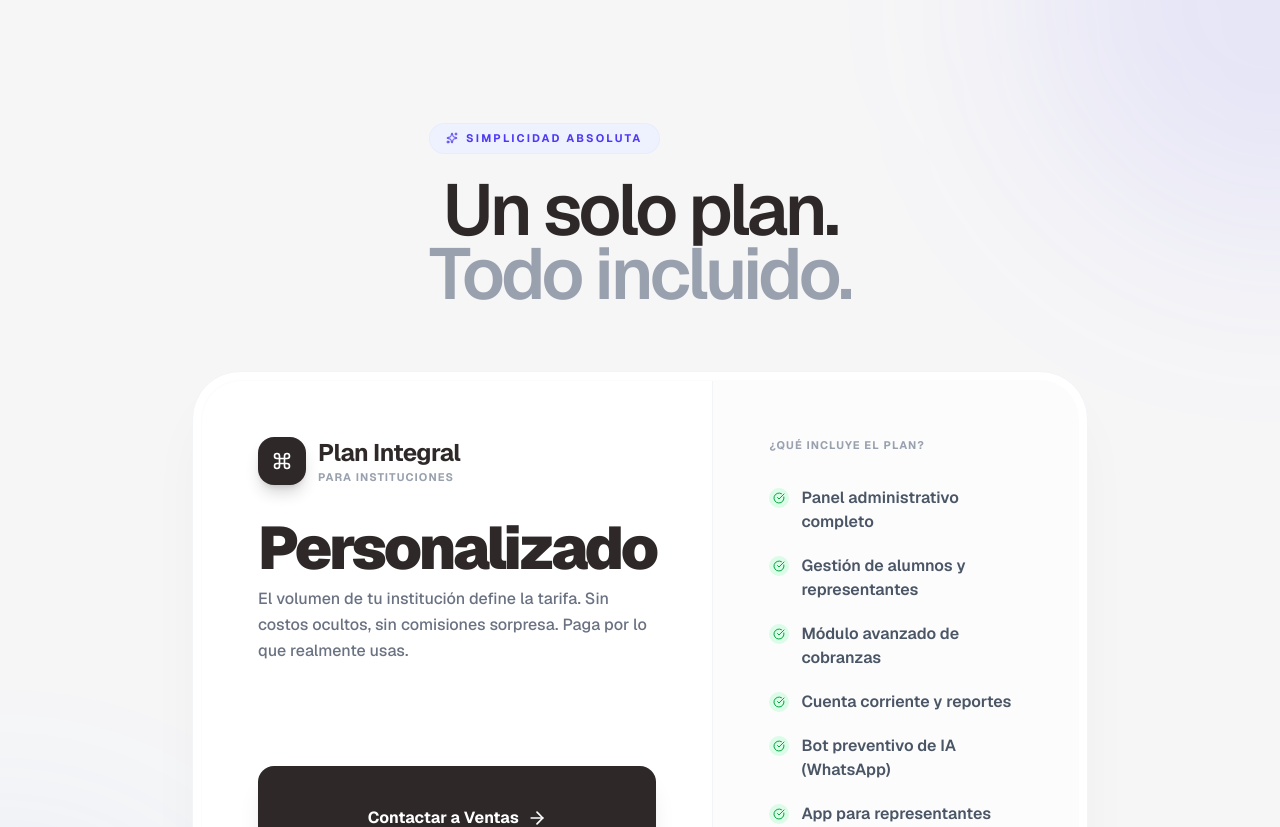
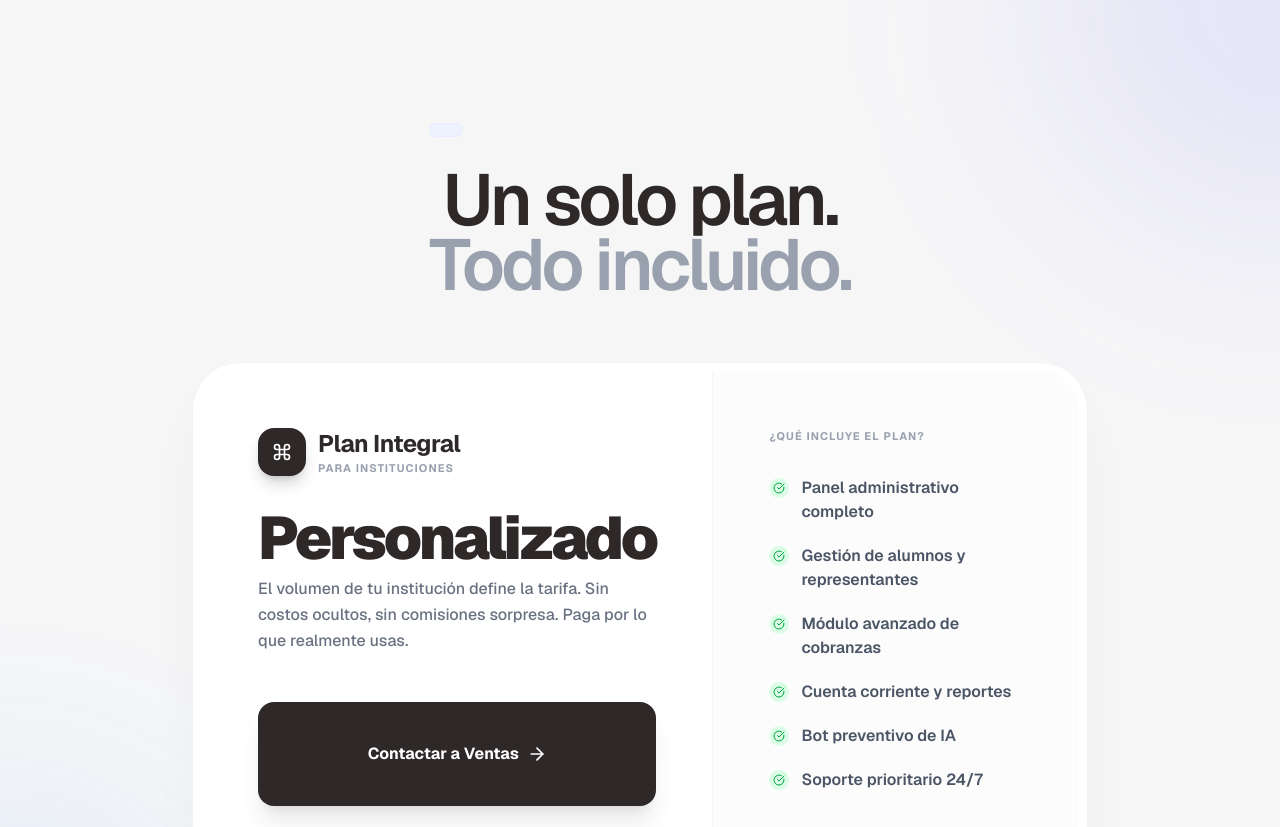
Before and after one commit to HarrysonLadines/skolamy-landing, a Next.js app: page / in a window 1280 px wide. Shown: the part 3280-4107 px from the top of the page. Built offline with nearby package versions, Linux system fonts and the light colour scheme; a web font is replaced by a local one.

Commit message:
feat: modify pricing

```diff
--- a/src/components/landing/Pricing.tsx
+++ b/src/components/landing/Pricing.tsx
@@ -16,8 +16,6 @@ export const Pricing = () => {
         <div className="text-center mb-16">
           <Reveal delay={0.1}>
             <div className="inline-flex items-center gap-2 px-4 py-1.5 rounded-full bg-indigo-50 border border-indigo-100/50 text-indigo-600 text-[11px] font-bold mb-6 uppercase tracking-[0.2em]">
-              <Sparkles size={12} />
-              <span>Simplicidad Absoluta</span>
             </div>
           </Reveal>
           <Reveal delay={0.2}>
@@ -82,8 +80,7 @@ export const Pricing = () => {
                     "Gestión de alumnos y representantes",
                     "Módulo avanzado de cobranzas",
                     "Cuenta corriente y reportes",
-                    "Bot preventivo de IA (WhatsApp)",
-                    "App para representantes",
+                    "Bot preventivo de IA",
                     "Soporte prioritario 24/7"
                   ].map((benefit, i) => (
                     <motion.li
```
